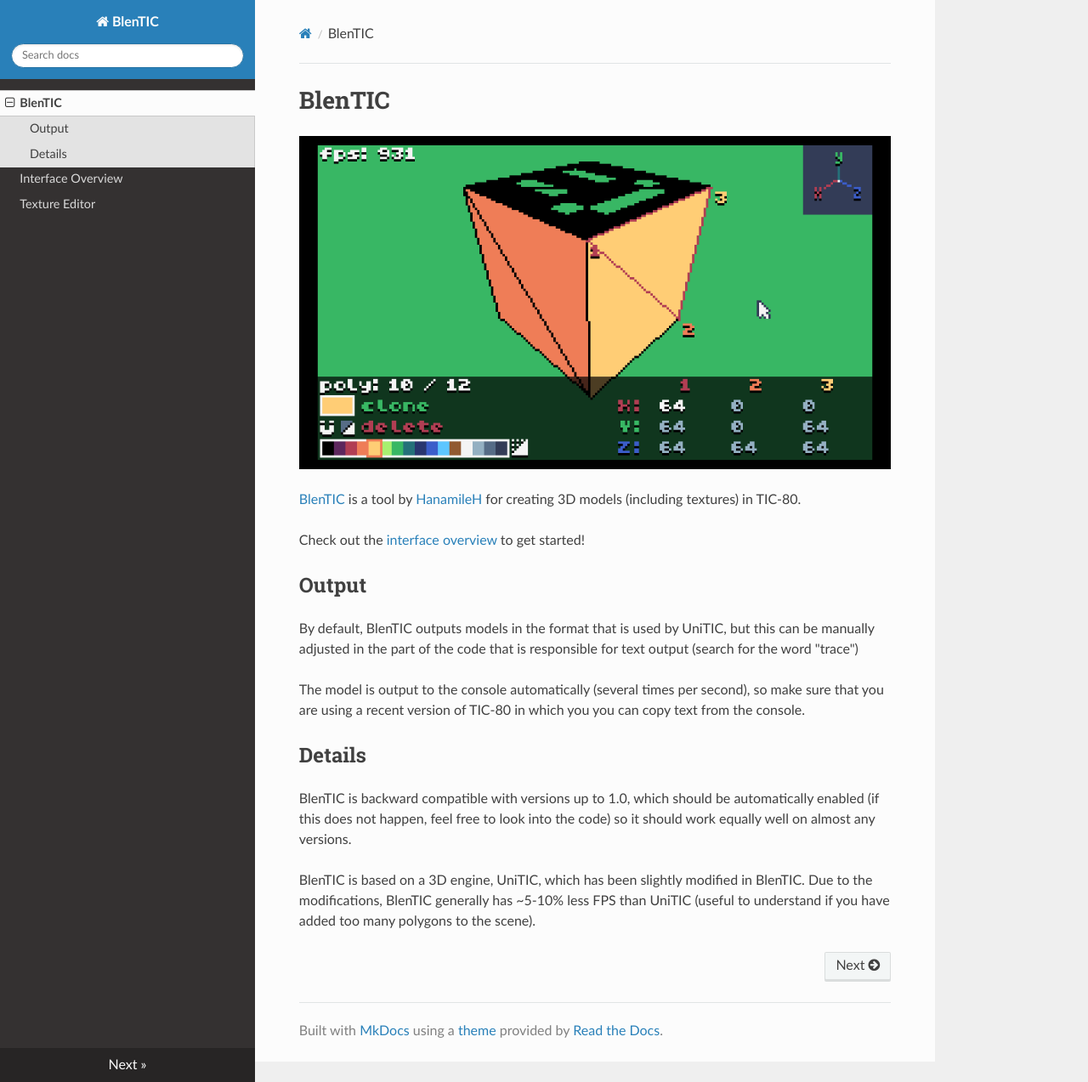
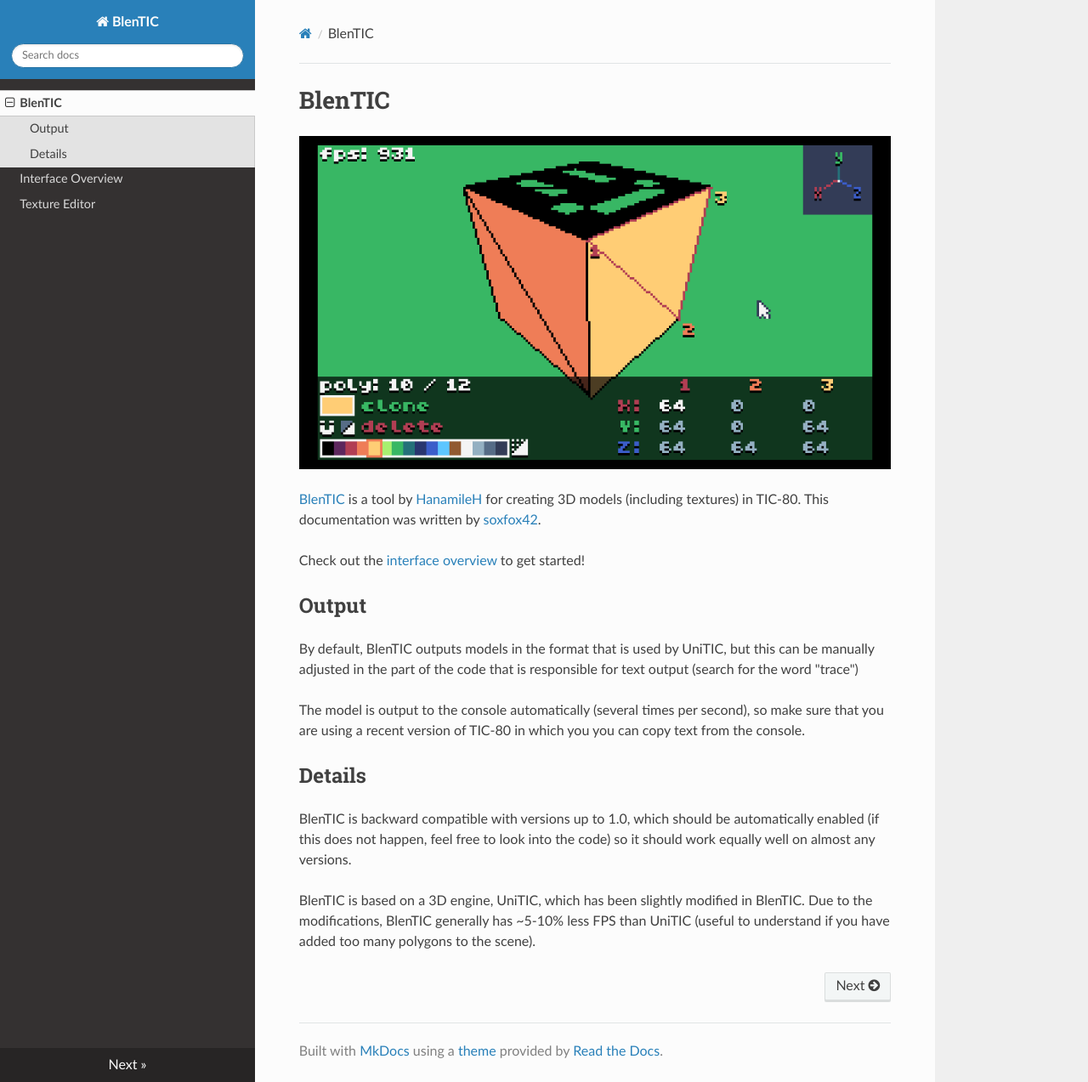
Before and after one commit to soxfox42/blentic-docs, an MkDocs documentation site: the page built from docs/index.md, in a window 1280 px wide and 1273 px high. Shown: the whole window at 85% size. Built offline with MkDocs 1.6.1, drawn with Linux system fonts in a browser that asks for light colours; nearby versions of some CDN libraries.

```diff
--- a/docs/index.md
+++ b/docs/index.md
@@ -2,7 +2,7 @@
 
 ![Cube created in BlenTIC](img/blentic.png)
 
-[BlenTIC](https://tic80.com/play?cart=2709) is a tool by [HanamileH](https://tic80.com/dev?id=2749) for creating 3D models (including textures) in TIC-80.
+[BlenTIC](https://tic80.com/play?cart=2709) is a tool by [HanamileH](https://tic80.com/dev?id=2749) for creating 3D models (including textures) in TIC-80. This documentation was written by [soxfox42](https://soxfox.me/).
 
 Check out the [interface overview](interface.md) to get started!
 
```
